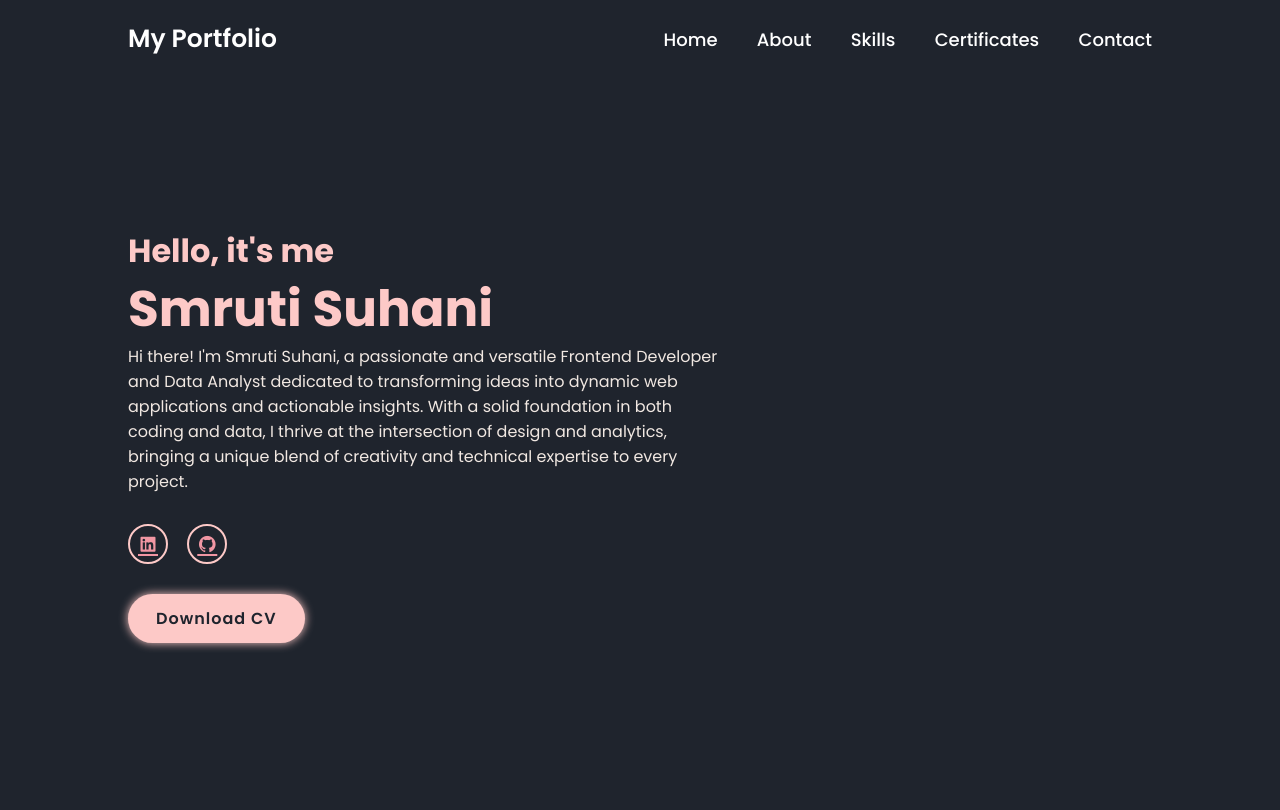
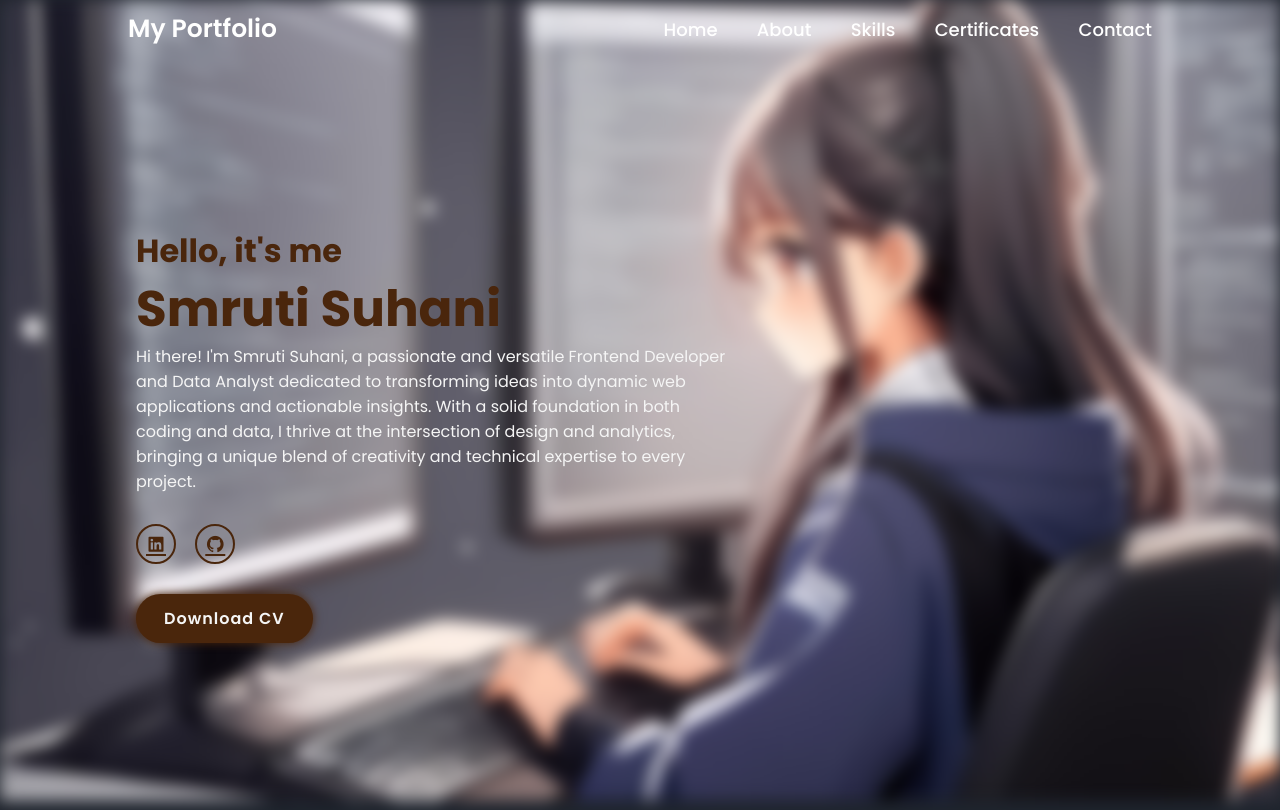
Before and after one commit to Suhani01AS/MyPortfolio, a plain HTML site: page index.html in a window 1280 px wide. Drawn offline with nearby package versions, Linux system fonts and the light colour scheme.

Commit message:
ui upgrade_1

```diff
--- a/about.css
+++ b/about.css
@@ -1,9 +1,8 @@
 body{
-    background: #1f242d;
+    background: #44444c;
 }
-
 h1{
-    color:#fdc9c7;
+    color:#520100;
     font-size: 30px;
     font-weight: 700;
     text-decoration: underline;
@@ -13,7 +12,7 @@ h1{
 }
 
 h2{
-    color:#fdc9c7;
+    color:#520100;
     font-size: 30px;
     font-weight: 700;
     text-decoration: underline;
--- a/certificates.css
+++ b/certificates.css
@@ -1,9 +1,8 @@
 body{
-    background: #1f242d;
+    background: #44444c;
 }
-
 h1{
-    color:#fdc9c7;
+    color:#520100;
     font-size: 30px;
     font-weight: 700;
     text-decoration: underline;
--- a/contact.css
+++ b/contact.css
@@ -1,9 +1,8 @@
 body{
-    background: #1f242d;
+    background: #44444c;
 }
-
 h1{
-    color:#fdc9c7;
+    color:#520100;
     font-size: 30px;
     font-weight: 700;
     text-decoration: underline;
--- a/index.html
+++ b/index.html
@@ -8,7 +8,8 @@
     <link href='https://unpkg.com/boxicons@2.1.4/css/boxicons.min.css' rel='stylesheet'>
 </head>
 <body>
-    <header class = "header">
+    <div class="bg-image"></div><div class="bg-text">
+        <header class = "header">
         <a href="#" class="logo"> My Portfolio</a>
         <nav class="navbar">
             <a href="#" style="--i:1;">Home</a>
@@ -33,7 +34,7 @@
             </div>
             <a href="./Suhani_resume.pdf" download="resume" class="btn">Download CV</a>
         </div>
-    </section>
+    </section></div>
     <script src="script.js"></script>
 </body>
 </html>
--- a/skills.css
+++ b/skills.css
@@ -1,9 +1,8 @@
 body{
-    background: #1f242d;
+    background: #44444c;
 }
-
 h1{
-    color:#fdc9c7;
+    color:#520100;
     font-size: 30px;
     font-weight: 700;
     text-decoration: underline;
--- a/style.css
+++ b/style.css
@@ -7,10 +7,33 @@
     font-family: 'Poppins', sans-serif;
 }
 
+html{
+    height: 100%;
+}
 body{
     background: #1f242d;
+    height: 100%;
 }
 
+.bg-image {
+    background-image: url("animee.jpg");
+
+    filter: blur(8px);
+    -webkit-filter: blur(8px);
+    height: 100%;
+    background-position: center;
+    background-repeat: no-repeat;
+    background-size: cover;
+  }
+  .bg-text {
+    position: absolute;
+    top: 50%;
+    left: 50%;
+    transform: translate(-50%, -50%);
+    z-index: 2;
+    width: 100%;
+    padding: 10px;
+}
 .header{
     position:fixed;
     top:0;
@@ -25,7 +48,7 @@ body{
 }
 
 .home-content p{
-    color: #f1e8e2;
+    color: whitesmoke;
     font-size: 16px;
     animation: slideRight 1s ease forwards;
     animation-delay: 0.2s;
@@ -54,7 +77,7 @@ body{
 
 .navbar a:hover,
 .navbar a.active{
-    color: #f196a3;
+    color: #9e5f34;
 }
 
 .home{
@@ -72,7 +95,7 @@ body{
 }
 
 .home-content h1{
-    color:#fdc9c7;
+    color:#4a260c;
     font-size: 50px;
     font-weight: 700;
     margin: -3px 0;
@@ -81,7 +104,7 @@ body{
     animation-delay: 1s;
 }
 .home-content h3{
-    color: #fdc9c7;
+    color: #4a260c;
     font-size: 32px;
     font-weight: 700;
     opacity:0;
@@ -95,7 +118,7 @@ body{
 }
 
 .home-content h3 span{
-    color: #f3c5c3;
+    color: #4a260c;
     animation: slideTop 1s ease forwards;
     animation-delay: 0.7s;
 }
@@ -107,10 +130,10 @@ body{
     width: 40px;
     height: 40px;
     background: transparent;
-    border: 2px solid #fdc9c7;
+    border: 2px solid #4a260c;
     border-radius: 50%;
     font-size: 20px;
-    color: #f196a3;
+    color: #4a260c;
     margin: 30px 15px 30px 0;
     transition: 0.5s ease;
     opacity: 0;
@@ -119,18 +142,18 @@ body{
 }
 
 .social-media a:hover{
-    background: #fdc9c7;
+    background: #4a260c;
     color: #1f241f;
-    box-shadow: 0 0 20px #fdc9c7;
+    box-shadow: 0 0 20px #4a260c;
 }
 .btn{
     display: inline-block;
     padding: 12px 28px;
-    background: #fdc9c7;
+    background: #4a260c;
     border-radius: 40px;
-    box-shadow: 0 0 10px #fdc9c7;
+    box-shadow: 0 0 10px #4a260c;
     font-size: 16px;
-    color:#1f242d;
+    color:whitesmoke;
     letter-spacing: 1px;
     text-decoration: none;
     font-weight: 600;
```
Also changed, not shown: about.html (+2 -0 lines), certificates.html (+2 -0 lines), contact.html (+2 -0 lines), skills.html (+2 -0 lines), animee.jpg (added).
